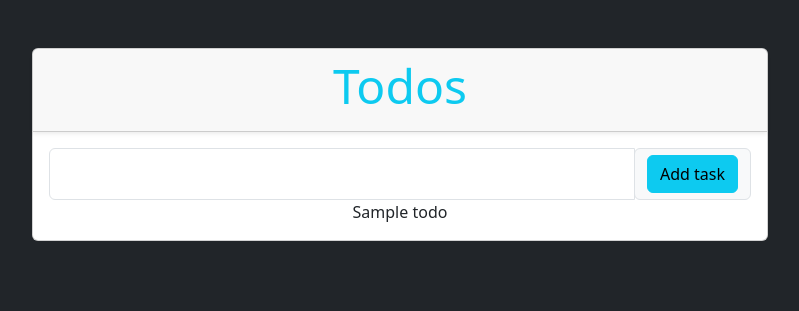
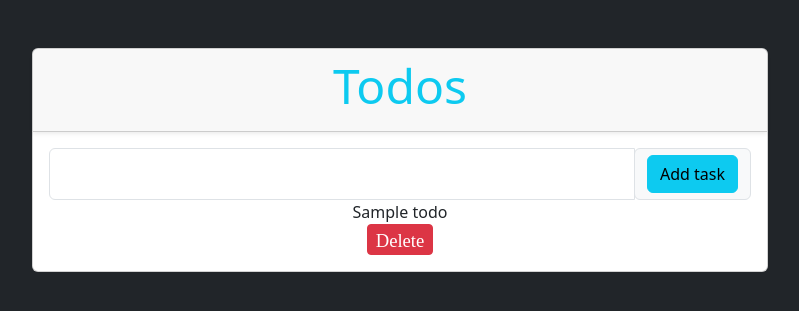
Before and after one commit to IgorGudalovic/Django-To-do-app, a Django app: page /todos/list/ in a window 1280 px wide. Shown: the top 311 px of the page, without its empty margins (240-1039 px from the left). Run offline with Django 5.2, Linux system fonts and the light colour scheme; tables that the repository leaves empty hold one stand-in row (values such as "Sample post").

Commit message:
Deleting tasks

```diff
--- a/ToDoProject/todos/templates/todos/todo_list.html
+++ b/ToDoProject/todos/templates/todos/todo_list.html
@@ -34,6 +34,12 @@
                             </li>
                             {% for todo in todo_list %}
                             <li class="list-group-item">{{todo.title}}</li>
+                            <form action="{%url 'delete_todo_item' todo.id %}" method="post" class="float-right.d-inline">
+                                {% csrf_token %}
+                                <button type="submit" class="btn btn-danger btn-sm"><i class="fa fa-trash-alt fa-lg float-right">Delete</i></button>
+                            </form>
+                            {% empty %}
+                            <li class="list-group-item">No tasks yet</li>
                             {% endfor %}
                     </div>
                 </div>
--- a/ToDoProject/todos/urls.py
+++ b/ToDoProject/todos/urls.py
@@ -3,5 +3,6 @@ from . import views
 
 urlpatterns = [
     path('list/',views.list_todos_items),
-    path('insert_todo/',views.insert_todo_item, name='insert_todo_item')
+    path('insert_todo/',views.insert_todo_item, name='insert_todo_item'),
+    path('delete_todo/<int:todo_id>/', views.delete_todo_item, name='delete_todo_item'),
 ]
--- a/ToDoProject/todos/views.py
+++ b/ToDoProject/todos/views.py
@@ -11,3 +11,8 @@ def insert_todo_item(request:HttpRequest):
     todo = ToDo(title = request.POST["content"])
     todo.save()
     return redirect('/todos/list/')
+
+def delete_todo_item(request, todo_id):
+    todo = ToDo.objects.get(id=todo_id)
+    todo.delete()
+    return redirect('/todos/list/')
```
